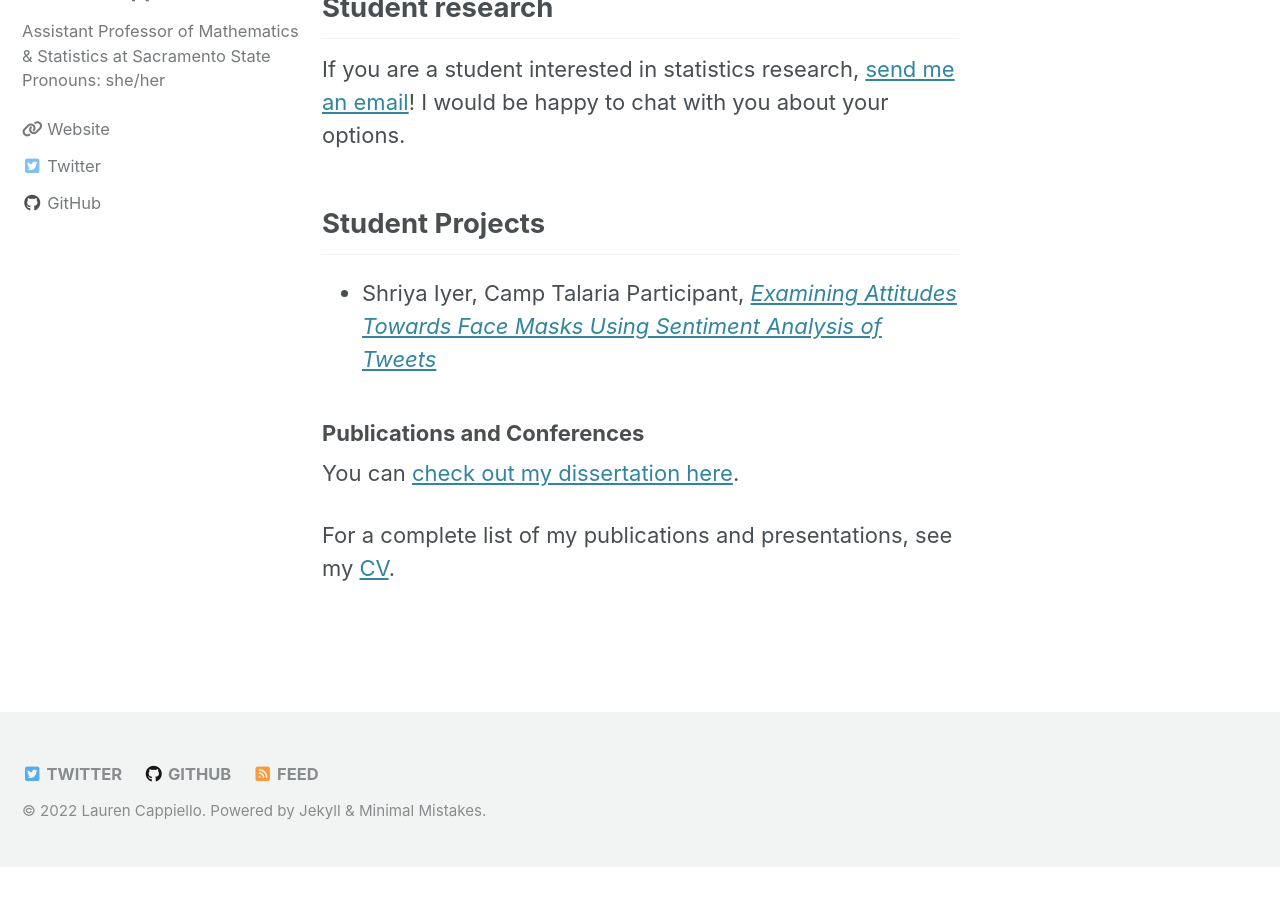
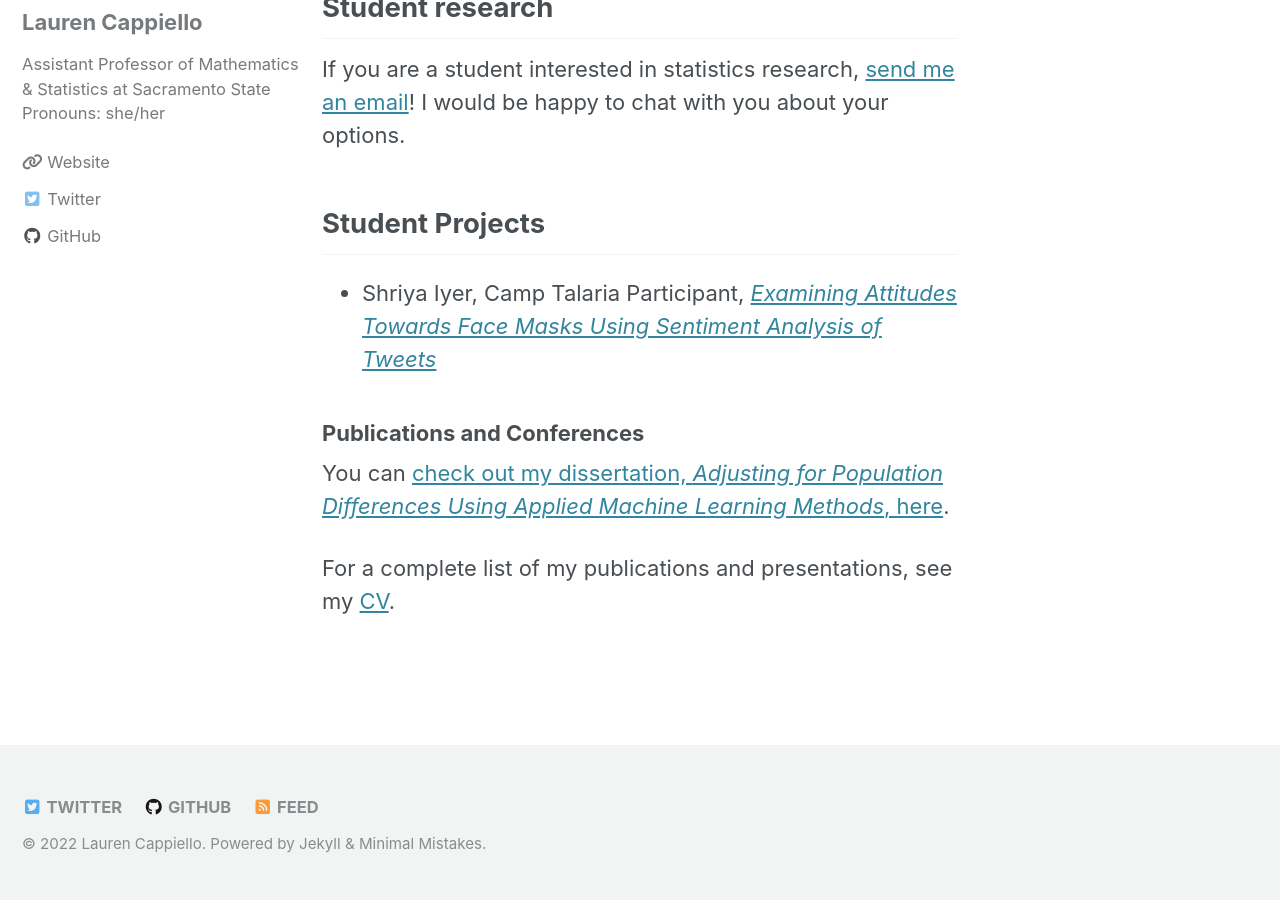
Before and after one commit to lgpcappiello/lgpcappiello.github.io, a Jekyll site: the page built from research/index.md, in a window 1280 px wide and 900 px high, scrolled down 472 px. Built offline with Jekyll 4.4.1, drawn with Linux system fonts in a browser that asks for light colours; cached includes are drawn as plain includes; nearby versions of some CDN libraries; before the commit the page ends 1339 px from its top, so only the background shows below that.

Commit message:
Update index.md

```diff
--- a/research/index.md
+++ b/research/index.md
@@ -20,6 +20,6 @@
 
 ### Publications and Conferences
 
-You can [check out my dissertation here](https://lgpcappiello.github.io/research/Dissertation.pdf).
+You can [check out my dissertation, *Adjusting for Population Differences Using Applied Machine Learning Methods*, here](https://lgpcappiello.github.io/research/Dissertation.pdf).
 
 For a complete list of my publications and presentations, see my [CV](https://lgpcappiello.github.io/CappielloCV.pdf).
```
